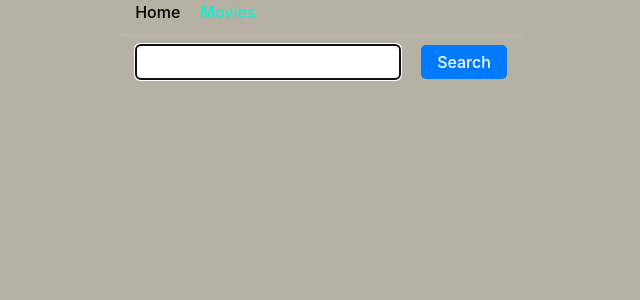
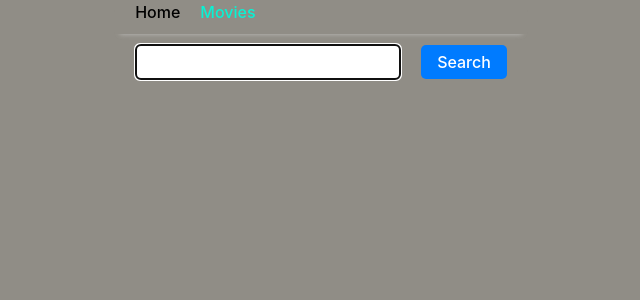
Before and after one commit to Cynosure24/goit-react-hw-05, a React (Vite) app: page /movies in a window 1280 px wide. Shown: the top 300 px of the page, without its empty margins (319-959 px from the left). Built offline with nearby package versions, Linux system fonts and the light colour scheme.

Commit message:
Update index.css

```diff
--- a/src/index.css
+++ b/src/index.css
@@ -15,7 +15,7 @@
 
 a {
   font-weight: 500;
- color: #30ec5f;
+ color: #08160b;
   text-decoration: inherit;
 }
 
@@ -69,7 +69,7 @@ button:focus-visible {
   :root {
 
     color: #0aebeb;
-    background-color: #857a6295;
+    background-color: #423d3195;
   }
   button {
     background-color: #f9f9f9;
```
